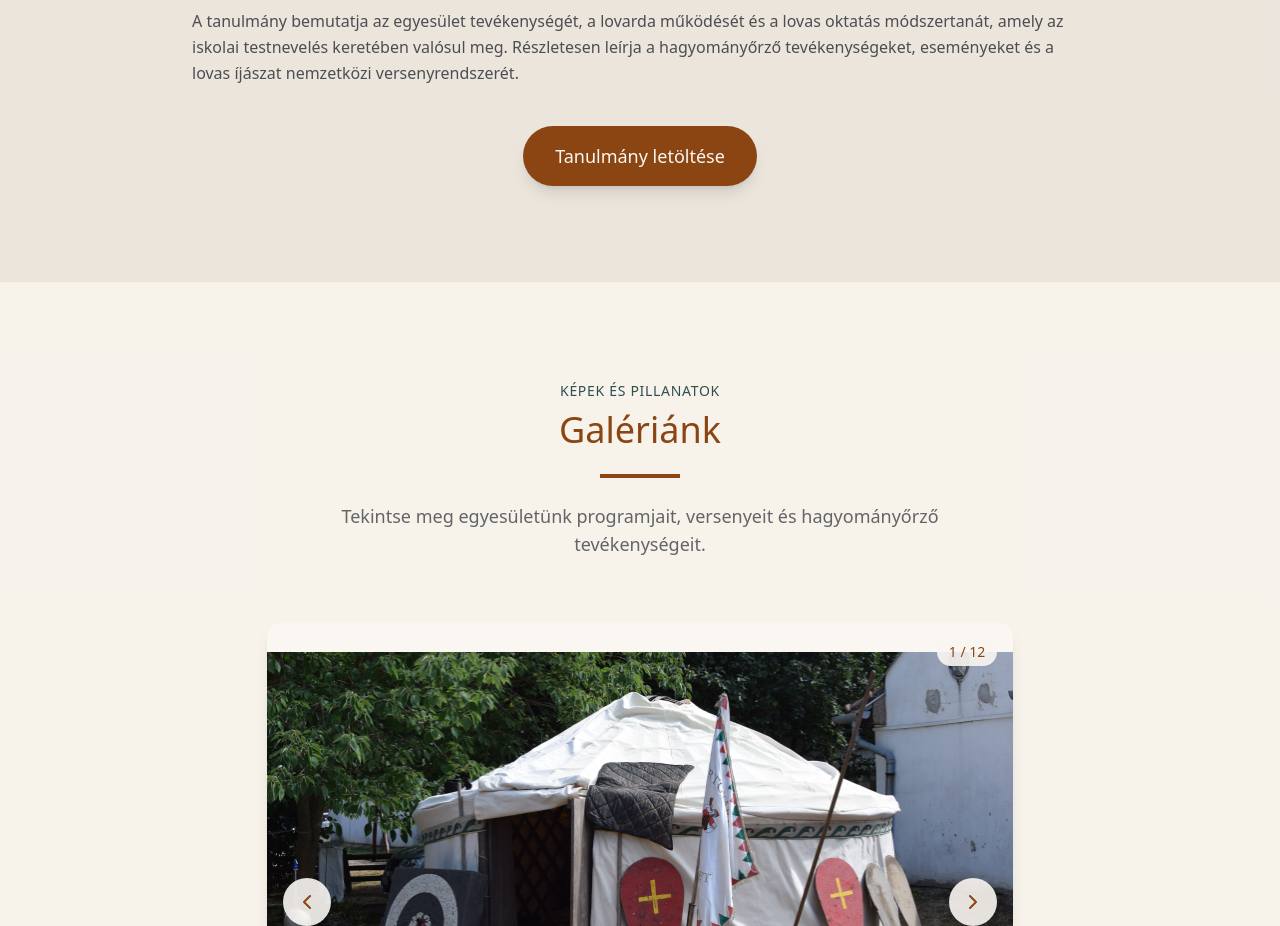
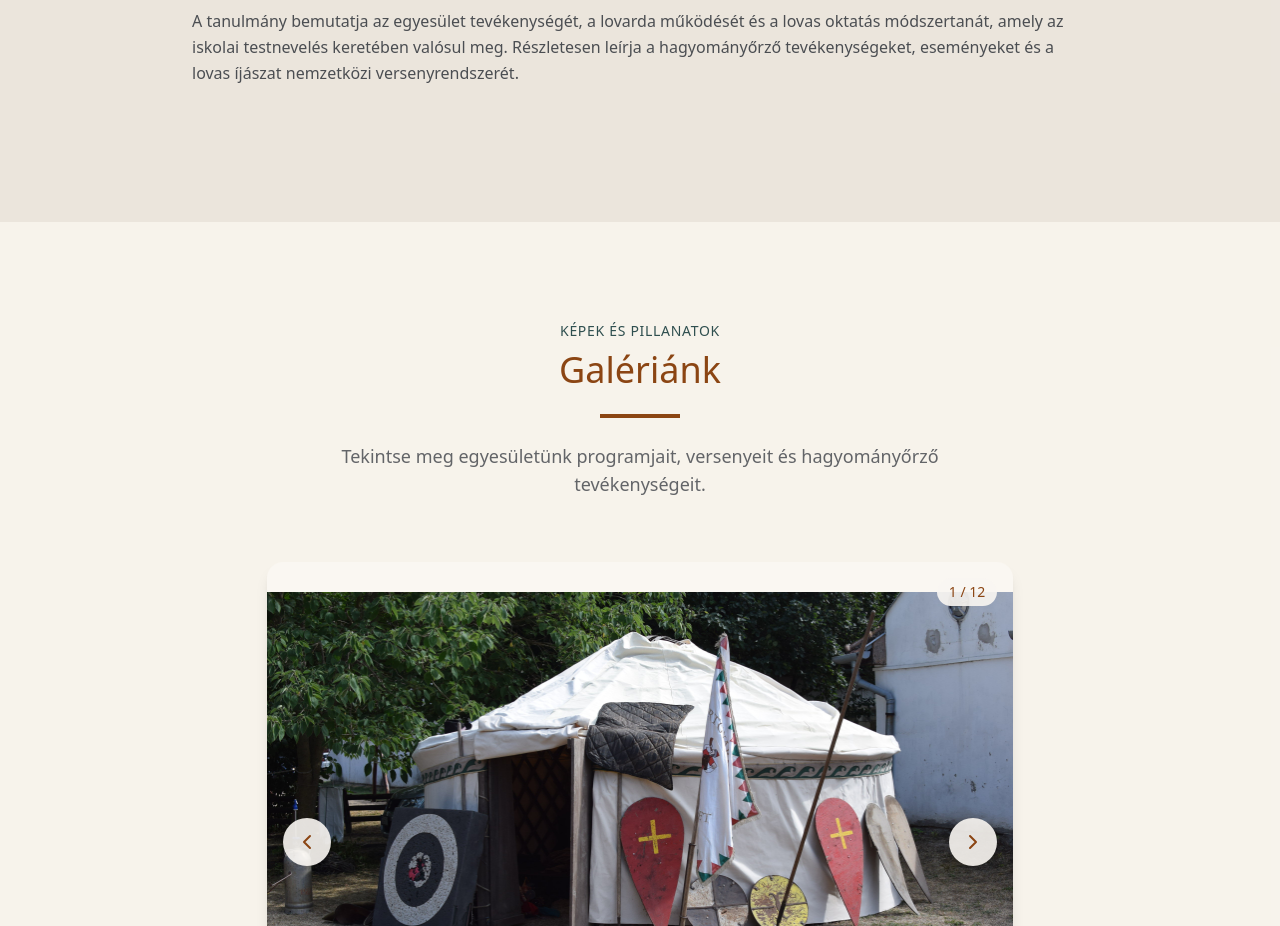
Before and after one commit to rajnaig/kurtgyarmat, a Next.js app: page / in a window 1280 px wide. Shown: the part 4480-5406 px from the top of the page. Built offline with nearby package versions, Linux system fonts and the light colour scheme.

Commit message:
Remove download link for study document in Study component

```diff
--- a/src/components/study.tsx
+++ b/src/components/study.tsx
@@ -138,7 +138,7 @@
             </p>
           </div>
 
-          <div className="flex justify-center mt-8">
+          {/* <div className="flex justify-center mt-8">
             <a
               href="/kurtgyarmat_tanulmany.docx"
               download
@@ -146,7 +146,7 @@
             >
               Tanulmány letöltése
             </a>
-          </div>
+          </div> */}
         </div>
       </div>
 
```
